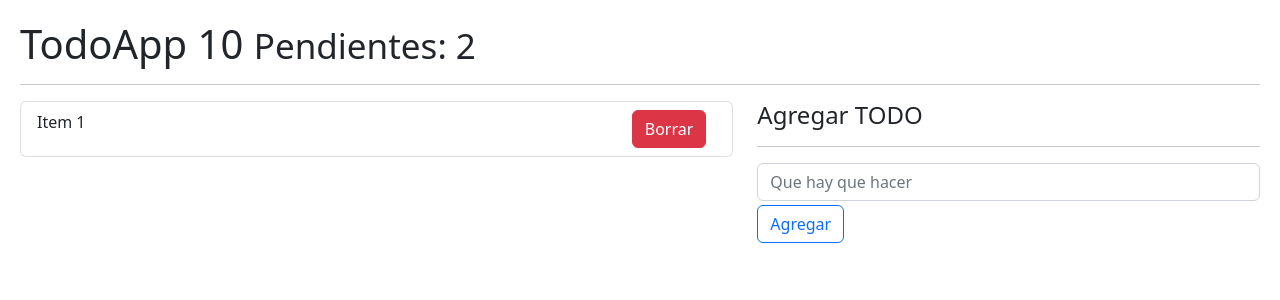
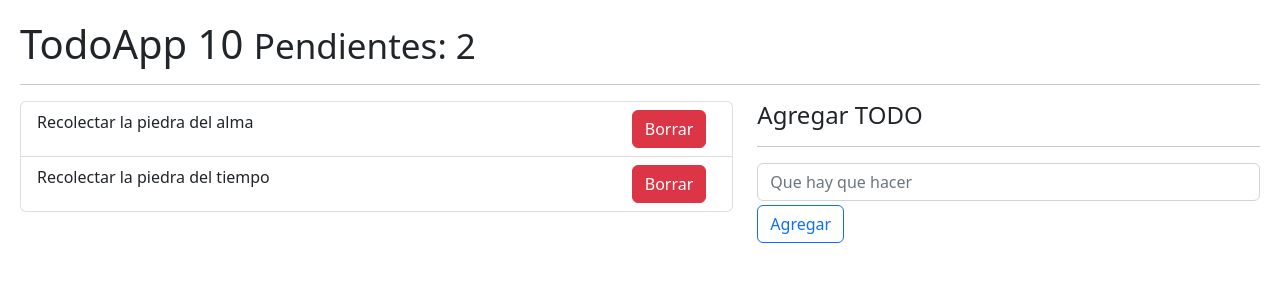
Before and after one commit to harold2tg/05-hook-app, a React (Vite) app: page / in a window 1280 px wide. Shown: the top 300 px of the page. Built offline with nearby package versions, Linux system fonts and the light colour scheme.

Commit message:
144. Resolución de la tarea - TodoApp

```diff
--- /dev/null
+++ b/src/08-useReducer/TodoAdd.jsx
@@ -0,0 +1,40 @@
+import { useForm } from '../hook/useForm'
+
+
+export const TodoAdd = ({oneNewTodo}) => {
+    const { description, onInputChange, onResetForm} = useForm ({
+      description : ''
+
+    });
+
+    const onFormSubmit = (event) => {
+      event.preventDefault();
+
+      if( description.length <=1) return;
+      const newTodo = {
+        id : new Date().getTime(),
+        done: false,
+        description : description,
+      }
+      oneNewTodo(newTodo);
+      onResetForm();
+    }
+  return (
+        <form onSubmit={onFormSubmit}>
+            <input
+                type="text"
+                placeholder='Que hay que hacer'
+                className='form-control'
+                name="description"
+                value={description}
+                onChange={ onInputChange }
+              />
+              <button
+                  type='submit'
+                  className='btn btn-outline-primary mt-1'
+                  >
+                   Agregar
+                  </button>
+            </form>
+    )
+}
--- a/src/08-useReducer/TodoApp.jsx
+++ b/src/08-useReducer/TodoApp.jsx
@@ -1,5 +1,7 @@
 import {useReducer} from 'react'
+import { TodoList } from './TodoList'
 import {todoReducer} from './todoReducer'
+import { TodoAdd } from './TodoAdd'
 
 const initialState = [
     {
@@ -9,42 +11,27 @@
     },
     {
         id : new Date().getTime() * 3,
-        description : 'Recolectar la piedra del alma',
+        description : 'Recolectar la piedra del tiempo',
         done : false,
     }
 ]
-
 export const TodoApp = () => {
-    const [state, dispatch] = useReducer(todoReducer, initialState)
+    const [todos, dispatch] = useReducer(todoReducer, initialState);
+    const handNewTodo = (todo) => {
+        console.log(todo)
+    }
   return (
     <>
         <h1>TodoApp 10 <small>Pendientes: 2</small></h1>
         <hr />
         <div className="row">
             <div className="col-7">
-                <ul className='list-group'>
-                    <li className='list-group-item d-flex justify-content-between'>
-                        <span className='alig-self-center'>Item 1</span>
-                        <button className='btn btn-danger '>Borrar</button>
-                    </li>
-                </ul>
+                <TodoList todos={todos}/>
             </div>
             <div className="col-5">
                 <h4>Agregar TODO</h4>
                 <hr />
-                <form>
-                    <input
-                        type="text"
-                        placeholder='Que hay que hacer'
-                        className='form-control'
-                        />
-                    <button
-                        type='submit'
-                        className='btn btn-outline-primary mt-1'
-                        >
-                            Agregar
-                        </button>
-                </form>
+                <TodoAdd oneNewTodo={handNewTodo}/>
             </div>
         </div>
     </>
--- /dev/null
+++ b/src/08-useReducer/TodoItem.jsx
@@ -0,0 +1,10 @@
+import React from 'react'
+
+export const TodoItem = ({todo}) => {
+  return (
+        <li key={todo.id} className='list-group-item d-flex justify-content-between'>
+            <span className='alig-self-center'>{todo.description}</span>
+            <button className='btn btn-danger '>Borrar</button>
+        </li>
+  )
+}
--- /dev/null
+++ b/src/08-useReducer/TodoList.jsx
@@ -0,0 +1,14 @@
+import React from 'react'
+import { TodoItem } from './TodoItem'
+
+export const TodoList = ({todos=[]}) => {
+  return (
+        <ul className='list-group'>
+            {
+                todos.map ( todo =>(
+                    <TodoItem key={todo.id} todo={todo}/>
+                ))
+            }
+        </ul>
+  )
+}
--- a/src/08-useReducer/todoReducer.js
+++ b/src/08-useReducer/todoReducer.js
@@ -1,6 +1,6 @@
 
 
-export const todoReducer = (initialState = [], acction) => {
+export const todoReducer = (initialState = [], action) => {
 
     switch (action.type) {
         case 'ABC':
```
